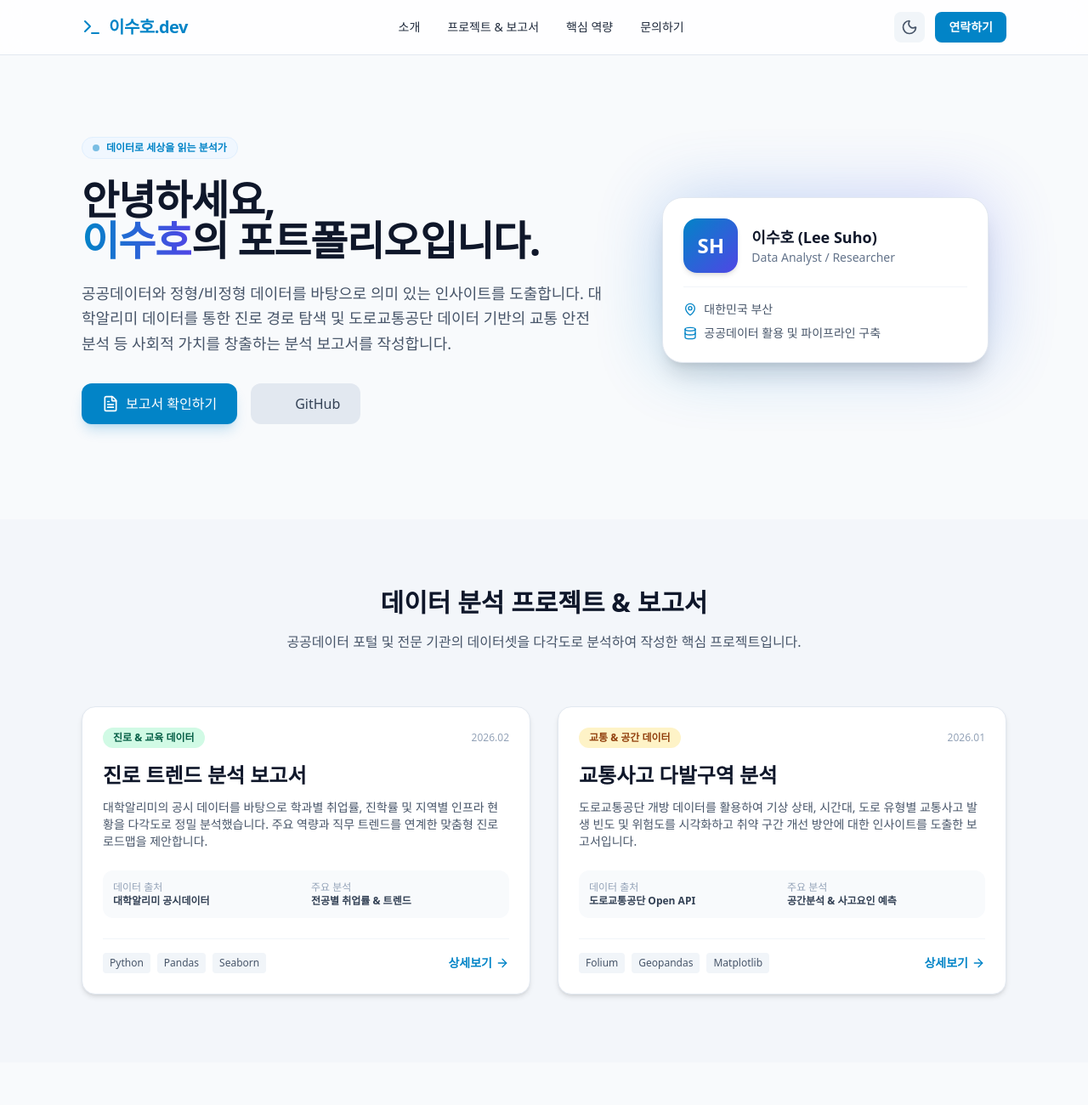
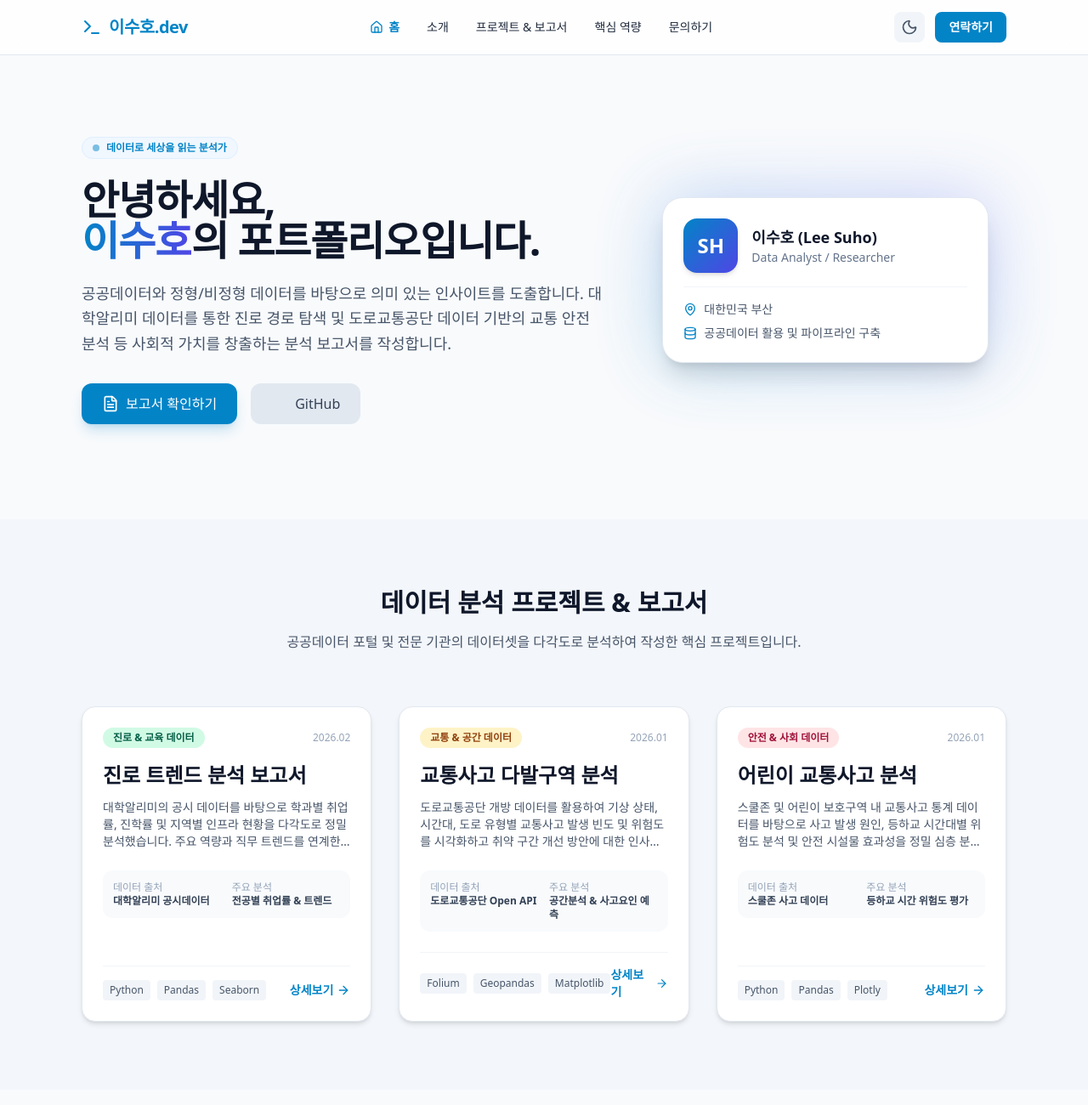
Before and after one commit to isuho279-wq/pnu0811, a plain HTML site: page index.html in a window 1280 px wide. Shown: the top 1300 px of the page at 85% size. Drawn offline with nearby package versions, Linux system fonts and the light colour scheme.

Commit message:
Update index.html

```diff
--- a/index.html
+++ b/index.html
@@ -33,20 +33,25 @@
     <!-- 네비게이션 바 -->
     <header class="fixed top-0 left-0 right-0 z-40 bg-white/80 dark:bg-slate-900/80 backdrop-blur-md border-b border-slate-200 dark:border-slate-800">
         <div class="max-w-6xl mx-auto px-4 sm:px-6 lg:px-8 h-16 flex items-center justify-between">
-            <a href="#" class="text-xl font-bold tracking-tight text-brand-600 dark:text-brand-500 flex items-center gap-2">
+            <a href="../index.html" class="text-xl font-bold tracking-tight text-brand-600 dark:text-brand-500 flex items-center gap-2">
                 <i data-lucide="terminal" class="w-6 h-6"></i>
                 <span>이수호.dev</span>
             </a>
 
-            <nav class="hidden md:flex items-center space-x-8 text-sm font-medium">
-                <a href="#about" class="hover:text-brand-600 dark:hover:text-brand-400 transition-colors">소개</a>
+            <nav class="flex items-center space-x-6 sm:space-x-8 text-sm font-medium">
+                <!-- 홈 버튼 (상위 폴더 index.html로 이동) -->
+                <a href="../index.html" class="flex items-center gap-1.5 text-brand-600 dark:text-brand-400 font-semibold hover:text-brand-700 dark:hover:text-brand-300 transition-colors">
+                    <i data-lucide="home" class="w-4 h-4"></i>
+                    <span>홈</span>
+                </a>
+                <a href="#about" class="hidden md:inline-block hover:text-brand-600 dark:hover:text-brand-400 transition-colors">소개</a>
                 <a href="#projects" class="hover:text-brand-600 dark:hover:text-brand-400 transition-colors">프로젝트 & 보고서</a>
-                <a href="#skills" class="hover:text-brand-600 dark:hover:text-brand-400 transition-colors">핵심 역량</a>
-                <a href="#contact" class="hover:text-brand-600 dark:hover:text-brand-400 transition-colors">문의하기</a>
+                <a href="#skills" class="hidden sm:inline-block hover:text-brand-600 dark:hover:text-brand-400 transition-colors">핵심 역량</a>
+                <a href="#contact" class="hidden sm:inline-block hover:text-brand-600 dark:hover:text-brand-400 transition-colors">문의하기</a>
             </nav>
 
             <div class="flex items-center gap-3">
-                <button id="themeToggle" class="p-2 rounded-lg bg-slate-100 dark:bg-slate-800 text-slate-600 dark:text-slate-300 hover:bg-slate-200 dark:hover:bg-slate-700 transition">
+                <button id="themeToggle" class="p-2 rounded-lg bg-slate-100 dark:bg-slate-800 text-slate-600 dark:text-slate-300 hover:bg-slate-200 dark:hover:bg-slate-700 transition" title="화면 테마 변경">
                     <i data-lucide="sun" class="w-5 h-5 hidden dark:block"></i>
                     <i data-lucide="moon" class="w-5 h-5 block dark:hidden"></i>
                 </button>
@@ -126,7 +131,7 @@
             </div>
 
             <!-- 카드 그리드 -->
-            <div class="grid md:grid-cols-2 gap-8">
+            <div class="grid md:grid-cols-2 lg:grid-cols-3 gap-8">
 
                 <!-- 카드 1: 진로 트렌드 분석 보고서 -->
                 <div class="bg-white dark:bg-slate-800 rounded-2xl border border-slate-200 dark:border-slate-700 overflow-hidden shadow-md hover:shadow-xl transition-all duration-300 flex flex-col group">
@@ -212,6 +217,51 @@
                                 <span class="text-xs px-2 py-1 rounded bg-slate-100 dark:bg-slate-700 text-slate-600 dark:text-slate-300">Matplotlib</span>
                             </div>
                             <a href="./data2/index.html" class="inline-flex items-center text-sm font-semibold text-brand-600 dark:text-brand-400 hover:underline gap-1">
+                                상세보기 <i data-lucide="arrow-right" class="w-4 h-4"></i>
+                            </a>
+                        </div>
+                    </div>
+                </div>
+
+                <!-- 카드 3: 어린이 교통사고 분석 -->
+                <div class="bg-white dark:bg-slate-800 rounded-2xl border border-slate-200 dark:border-slate-700 overflow-hidden shadow-md hover:shadow-xl transition-all duration-300 flex flex-col group">
+                    <div class="p-6 flex-1 flex flex-col justify-between">
+                        <div>
+                            <div class="flex items-center justify-between mb-4">
+                                <span class="px-3 py-1 rounded-full text-xs font-semibold bg-rose-100 text-rose-800 dark:bg-rose-900/50 dark:text-rose-300">
+                                    안전 & 사회 데이터
+                                </span>
+                                <span class="text-xs text-slate-400">2026.01</span>
+                            </div>
+
+                            <h3 class="text-2xl font-bold text-slate-900 dark:text-white group-hover:text-brand-600 transition-colors">
+                                어린이 교통사고 분석
+                            </h3>
+
+                            <p class="mt-3 text-slate-600 dark:text-slate-300 text-sm line-clamp-3">
+                                스쿨존 및 어린이 보호구역 내 교통사고 통계 데이터를 바탕으로 사고 발생 원인, 등하교 시간대별 위험도 분석 및 안전 시설물 효과성을 정밀 심층 분석한 보고서입니다.
+                            </p>
+
+                            <!-- 주요 지표 및 특성 -->
+                            <div class="mt-6 grid grid-cols-2 gap-3 p-3 bg-slate-50 dark:bg-slate-900/60 rounded-xl text-xs">
+                                <div>
+                                    <span class="block text-slate-400">데이터 출처</span>
+                                    <span class="font-semibold text-slate-700 dark:text-slate-200">스쿨존 사고 데이터</span>
+                                </div>
+                                <div>
+                                    <span class="block text-slate-400">주요 분석</span>
+                                    <span class="font-semibold text-slate-700 dark:text-slate-200">등하교 시간 위험도 평가</span>
+                                </div>
+                            </div>
+                        </div>
+
+                        <div class="mt-6 pt-4 border-t border-slate-100 dark:border-slate-700 flex items-center justify-between">
+                            <div class="flex gap-2">
+                                <span class="text-xs px-2 py-1 rounded bg-slate-100 dark:bg-slate-700 text-slate-600 dark:text-slate-300">Python</span>
+                                <span class="text-xs px-2 py-1 rounded bg-slate-100 dark:bg-slate-700 text-slate-600 dark:text-slate-300">Pandas</span>
+                                <span class="text-xs px-2 py-1 rounded bg-slate-100 dark:bg-slate-700 text-slate-600 dark:text-slate-300">Plotly</span>
+                            </div>
+                            <a href="./data3/index.html" class="inline-flex items-center text-sm font-semibold text-brand-600 dark:text-brand-400 hover:underline gap-1">
                                 상세보기 <i data-lucide="arrow-right" class="w-4 h-4"></i>
                             </a>
                         </div>
```
